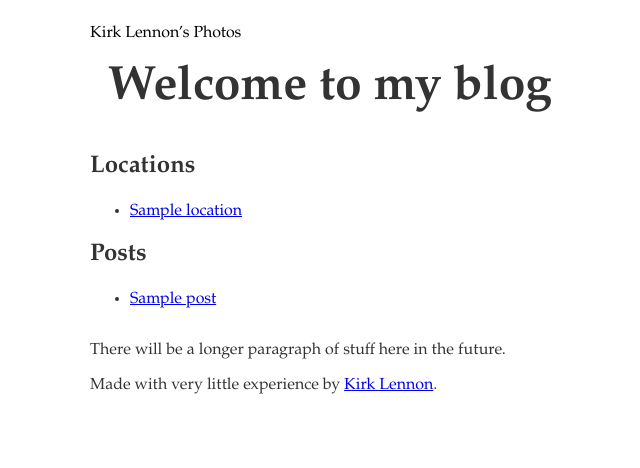
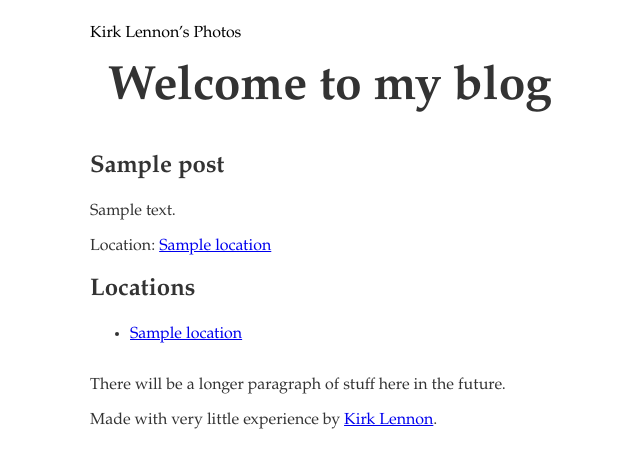
Before and after one commit to kirklennon/Blog, a Django app: template photos/templates/index.html in a window 1280 px wide. Shown: the top 468 px of the page, without its empty margins (310-950 px from the left). Run offline with Django 3.2, Linux system fonts and the light colour scheme; tables that the repository leaves empty hold one stand-in row (values such as "Sample post"); the template is opened without the code that fills it: values that come from a table or form of the project are taken from there, most other values are stand-ins (such as "Sample title", 1, 10 or a date in 2020); data that the repository does not hold is empty.

Commit message:
Show actual posts on index rather than links to posts

```diff
--- a/photos/templates/index.html
+++ b/photos/templates/index.html
@@ -2,26 +2,28 @@
 {% block title %}Welcome to my blog{% endblock %}
 
 {% block content %}
-    <h2>Locations</h2>
-    {% if locations %}
-        <ul>
-        {% for location in locations %}
-            <li><a href="{{ location.get_absolute_url }}">{{ location.title }}</a></li>
+
+    {% if posts %}
+
+        {% for post in posts %}
+            <h2>{{ post.title }}</h2>
+                {{ post.body|safe }}
+            <p>Location: <a href="{{ post.location.get_absolute_url }}">{{ post.location }}</a></p>
         {% endfor %}
-        </ul>
+
     {% else %}
         <p>There are no posts.</p>
     {% endif %}
 
-    <h2>Posts</h2>
-    {% if posts %}
-        <ul>
-        {% for post in posts %}
-            <li><a href="{{ post.get_absolute_url }}">{{ post.title }}</a></li>
-        {% endfor %}
-        </ul>
-    {% else %}
-        <p>There are no posts.</p>
-    {% endif %}
+<h2>Locations</h2>
+{% if locations %}
+    <ul>
+    {% for location in locations %}
+        <li><a href="{{ location.get_absolute_url }}">{{ location.title }}</a></li>
+    {% endfor %}
+    </ul>
+{% else %}
+    <p>There are no posts.</p>
+{% endif %}
 
 {% endblock %}
```
